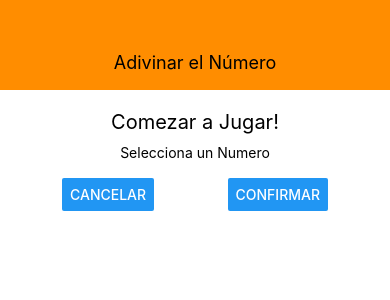
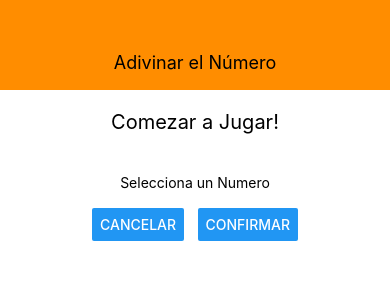
Before and after one commit to dunapanta/RN-Adivinar-Numero, a React Native app: screen / in a window 390 px wide. Shown: the top 300 px of the page. Built offline with nearby package versions, Linux system fonts and the light colour scheme.

Commit message:
box shadow for ios and android

```diff
--- a/screens/StartGameScreen.js
+++ b/screens/StartGameScreen.js
@@ -31,7 +31,17 @@ const styles = StyleSheet.create({
     inputContainer:{
         width: 300,
         maxWidth: '80%',
-        alignItems: 'center'
+        alignItems: 'center',
+        padding: 30,
+        borderRadius: 10,
+        /* shadow for IOS */
+        shadowColor: 'black',
+        shadowOffset: { width: 0, heigth: 2 },
+        shadowRadius: 6,
+        shadowOpacity: 0.26,
+        backgroundColor: 'white',
+        /* shadow for Android default material design elevation*/
+        elevation: 7
     },
     buttonContainer:{
         flexDirection: "row",
```
